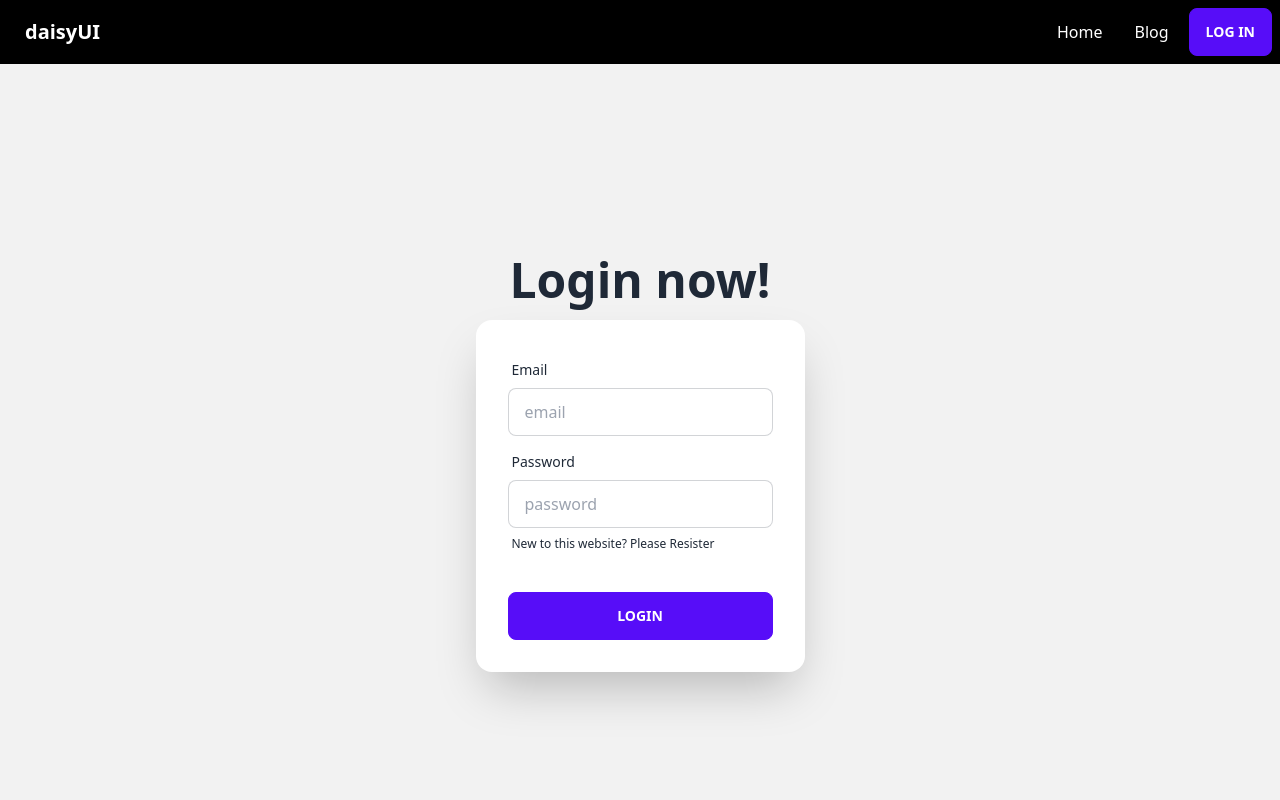
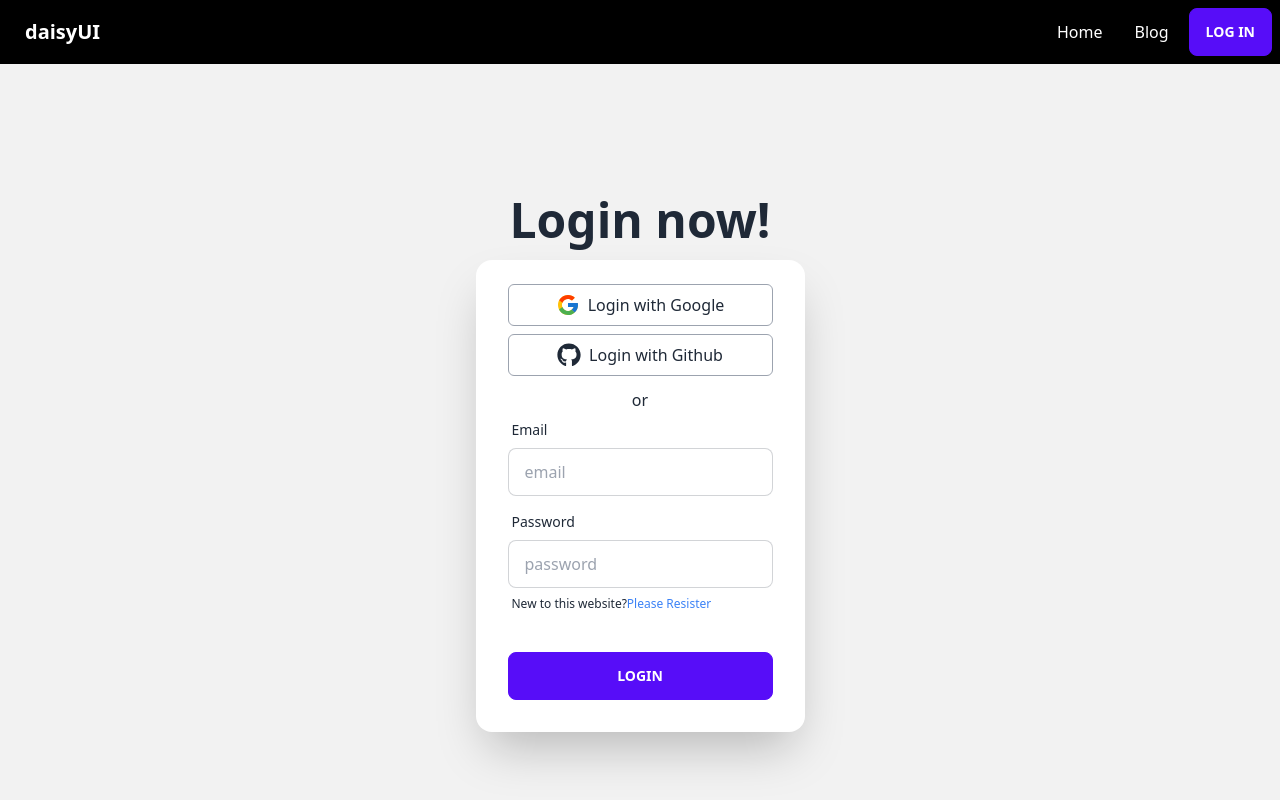
Before and after one commit to toukir15/cher-recipe-client, a React (Vite) app: page /login in a window 1280 px wide. Shown: the top 800 px of the page. Built offline with nearby package versions, Linux system fonts and the light colour scheme; no server answers.

Commit message:
added google authentication

```diff
--- a/src/pages/shared/LogIn/LogIn.jsx
+++ b/src/pages/shared/LogIn/LogIn.jsx
@@ -2,11 +2,17 @@ import { useContext, useState } from "react";
 import { Link } from "react-router-dom";
 import { AuthContext } from "../../../providers/AuthProvider";
 import Header from "../Header/Header";
+import { FcGoogle } from "react-icons/fc";
+import { FaGithub } from "react-icons/fa";
+import { GoogleAuthProvider, getAuth, signInWithPopup } from "firebase/auth";
+import app from "../../../firebase/firebase.config";
 
+const auth = getAuth(app);
+const googleProvider = new GoogleAuthProvider();
 export default function LogIn() {
   const [success, setSuccess] = useState("");
   const [error, setError] = useState("");
-  const { signIn, setUser } = useContext(AuthContext);
+  const { signIn, setUser, loginUser } = useContext(AuthContext);
 
   const handleSignIn = (event) => {
     event.preventDefault();
@@ -29,6 +35,19 @@ export default function LogIn() {
         setError(error.message);
       });
   };
+
+  // handle google
+  const handleGoogleSignIn = () => {
+    signInWithPopup(auth, googleProvider)
+      .then((result) => {
+        const loggedUser = result.user;
+        console.log(loggedUser);
+        loggedUser(loggedUser);
+      })
+      .catch((error) => {
+        console.log(error);
+      });
+  };
   return (
     <div>
       <div className="text-black bg-black">
@@ -40,7 +59,18 @@ export default function LogIn() {
             <h1 className="text-5xl font-bold">Login now!</h1>
           </div>
           <div className="card flex-shrink-0 w-full max-w-sm shadow-2xl bg-base-100">
-            <form onSubmit={handleSignIn} className="card-body">
+            <div
+              onClick={handleGoogleSignIn}
+              className="mt-6 flex justify-center items-center gap-2 border border-gray-400 py-2 mx-8 cursor-pointer rounded-md"
+            >
+              <FcGoogle className="text-2xl" /> <p>Login with Google</p>
+            </div>
+            <div className="mt-2 flex justify-center items-center gap-2 border border-gray-400 py-2 mx-8 cursor-pointer rounded-md">
+              <FaGithub className="text-2xl" /> <p>Login with Github</p>
+            </div>
+
+            <p className="text-center pt-3">or</p>
+            <form onSubmit={handleSignIn} className="card-body pt-0">
               <div className="form-control">
                 <label className="label">
                   <span className="label-text">Email</span>
@@ -65,10 +95,15 @@ export default function LogIn() {
                   required
                 />
                 <label className="label">
-                  <a href="#" className="label-text-alt link link-hover">
-                    New to this website?{" "}
-                    <Link to="/resister">Please Resister</Link>
-                  </a>
+                  <p className="label-text-alt">
+                    New to this website?
+                    <Link
+                      className="text-blue-500 link link-hover"
+                      to="/resister"
+                    >
+                      Please Resister
+                    </Link>
+                  </p>
                 </label>
               </div>
               <div className="form-control mt-6">
--- a/src/pages/shared/Resister/Resister.jsx
+++ b/src/pages/shared/Resister/Resister.jsx
@@ -105,14 +105,16 @@ export default function Resister() {
                 ></input>
 
                 <label className="label">
-                  <a href="#" className="label-text-alt link link-hover">
+                  <p className="label-text-alt">
                     Already have an account?
-                    <Link to="/login">Please Login</Link>
-                  </a>
+                    <Link className="text-blue-500 link link-hover" to="/login">
+                      Please Login
+                    </Link>
+                  </p>
                 </label>
               </div>
               <div className="form-control mt-6">
-                <button className="btn btn-primary">Login</button>
+                <button className="btn btn-primary">Sing Up</button>
               </div>
               {success ? <p className="text-green-600">{success}</p> : ""}
               {error ? <p className="text-red-600">{error}</p> : ""}
--- a/src/providers/AuthProvider.jsx
+++ b/src/providers/AuthProvider.jsx
@@ -56,6 +56,7 @@ export default function AuthProvider({ children }) {
     setUser,
     loginUser,
     userSingOut,
+    auth,
   };
   return (
     <AuthContext.Provider value={authInfo}>{children}</AuthContext.Provider>
```
